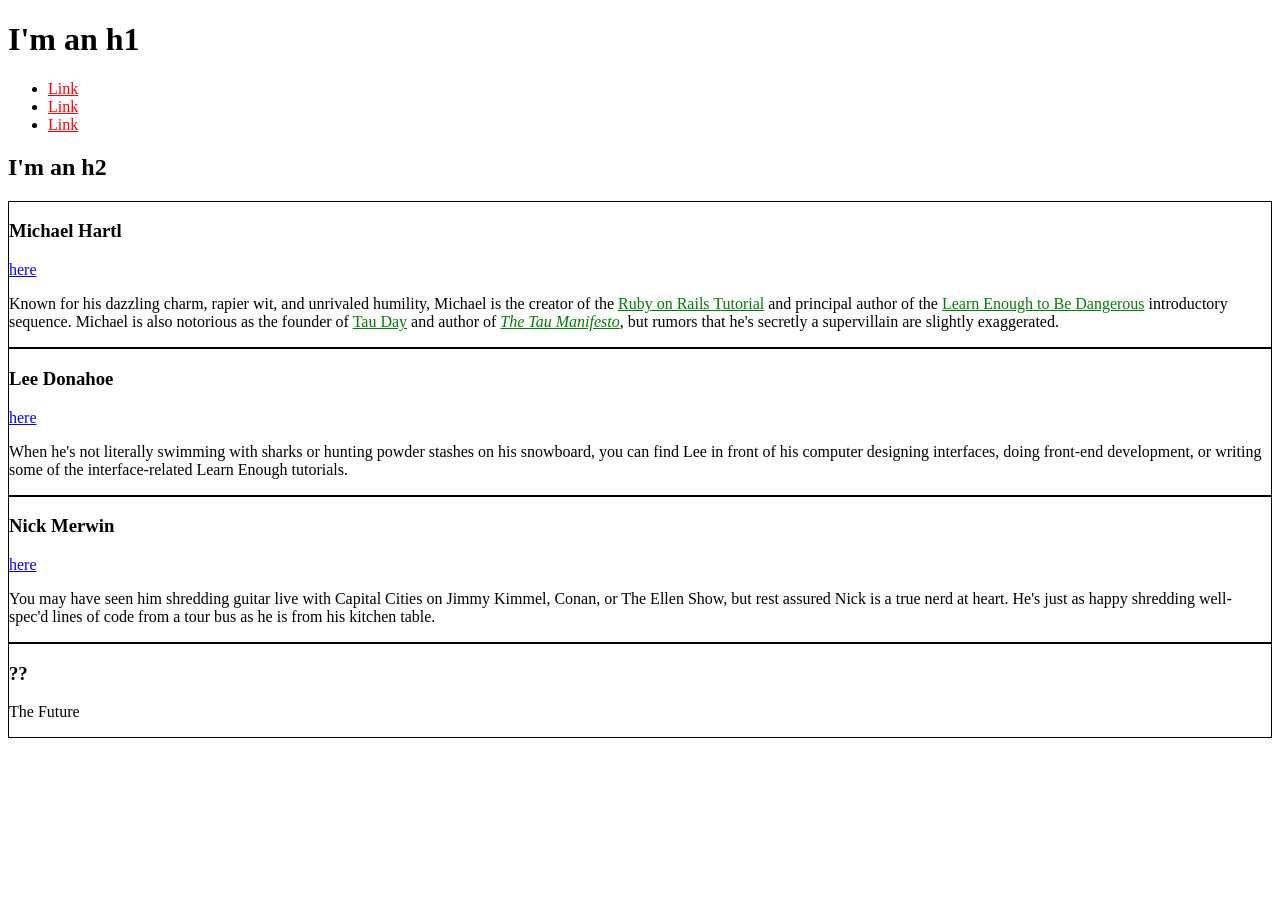
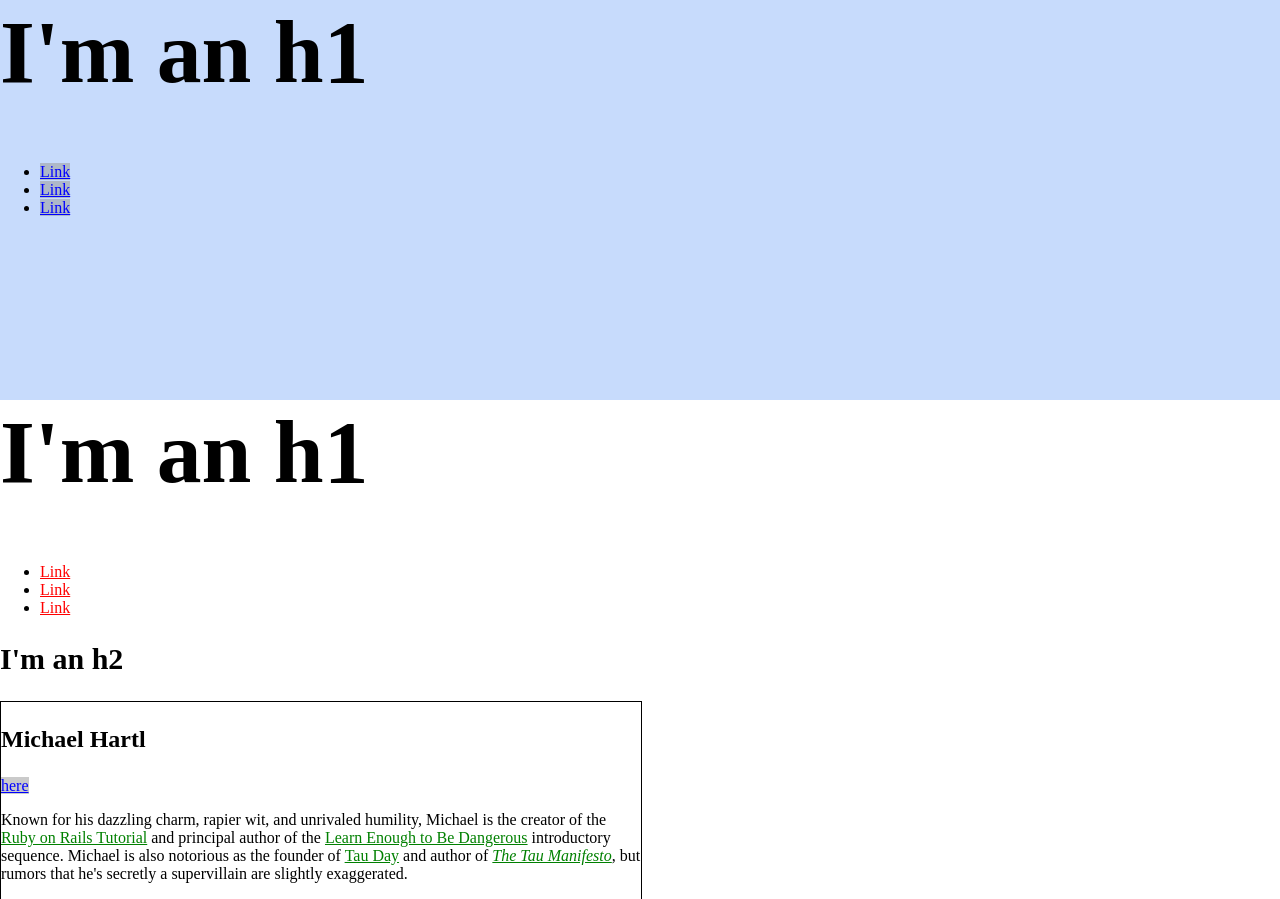
Before and after one commit to adriandave13/adriandave13.github.io, a plain HTML site: page index.html in a window 1280 px wide. Shown: the top 899 px of the page. Before the commit the page ends 800 px from the top, so only its background shows below. Drawn offline with Linux system fonts and the light colour scheme.

Commit message:
Change CSS and sizing

```diff
--- a/index.html
+++ b/index.html
@@ -5,23 +5,64 @@
     <meta charset="utf-8">
     <style>
       /* GLOBAL STYLES */
+      html, body {
+        margin: 0;
+        padding: 0;
+      }
+      h1 {
+        font-size: 7vw;
+        margin-top: 0;
+      }
       a {
-      color: red;
+        color: #f00;
+      }
+      h2 {
+        font-size: 30px;
       }
       /* SOCIAL STYLES */
       .social-link {
+        background: rgba(150, 150, 150, 0.5);
         color: blue;
       }
       /* BIO STYLES */
+      .bio-wrapper {
+        font-size: 24px;
+      }
       .bio-box {
         border: 1px solid black;
+        font-size: 1rem;
+        width: 50%;
+      }
+      .bio-box h3 {
+        font-size: 1.5em;
+      }
+      .bio-copy {
+        font-size: 1em;
       }
       .bio-copy a {
         color: green;
       }
+      /* HERO STYLES */
+      .full-hero {
+        background-color: #c7dbfc;
+        height: 50vh;
+      }
     </style>
   </head>
   <body>
+    <div class="full-hero hero-home">
+      <h1>I'm an h1</h1>
+      <ul>
+        <li>
+          <a href="https://example.com/" class="social-link">Link</a>
+        </li>
+        <li>
+          <a href="https://example.com/" class="social-link">Link</a> </li>
+        <li>
+          <a href="https://example.com/" class="social-link">Link</a>
+        </li>
+      </ul>
+    </div>
     <h1>I'm an h1</h1>
     <ul>
       <li>
@@ -35,6 +76,7 @@
       </li>
     </ul>
     <h2>I'm an h2</h2>
+    <div class="bio-wrapper">
       <div class="bio-box">
         <h3>Michael Hartl</h3>
         <a href="https://twitter.com/mhartl" class="social-link">here</a>
@@ -84,5 +126,6 @@
           The Future
         </p>
       </div>
+    </div>
   </body>
 </html>
```
Lines whose indentation alone changed are shown as unchanged.
